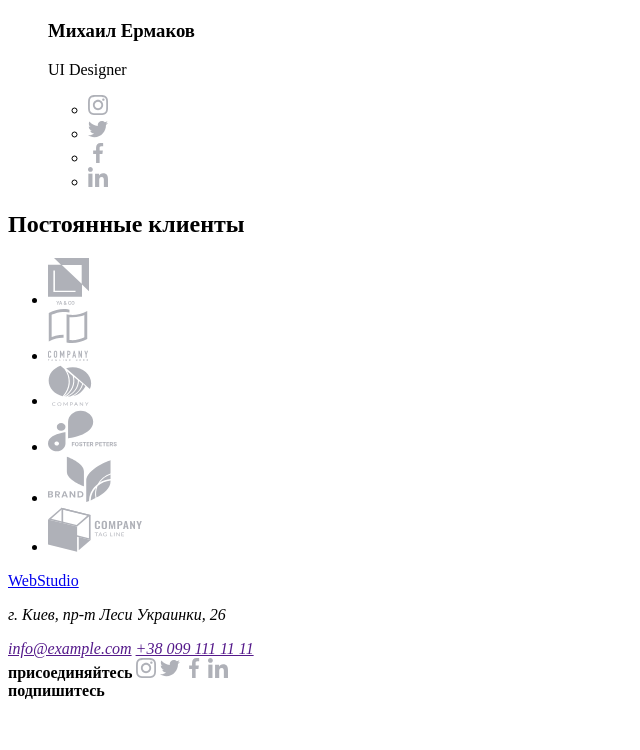
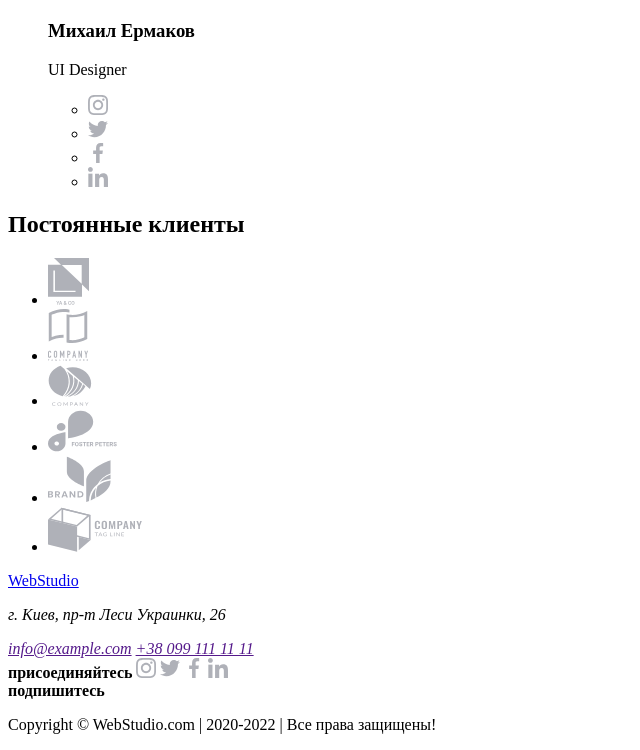
Before and after one commit to vsenikiperebral/tutorial-1, a plain HTML site: page index.html in a window 1280 px wide. Shown: the part 3631-4381 px from the top of the page, without its empty margins (0-640 px from the left). Before the commit the page ends 4339 px from the top, so only its background shows below. Drawn offline with Linux system fonts and the light colour scheme.

Commit message:
готовый html

```diff
--- a/index.html
+++ b/index.html
@@ -207,6 +207,9 @@
       <img src="./icons/linkedin.svg" alt="" width="20">
     </div>
     <b>подпишитесь</b>
+    <p>
+      Copyright &copy; WebStudio.com | 2020-2022 | Все права защищены!
+    </p>
   </footer>
 </body>
 
```
